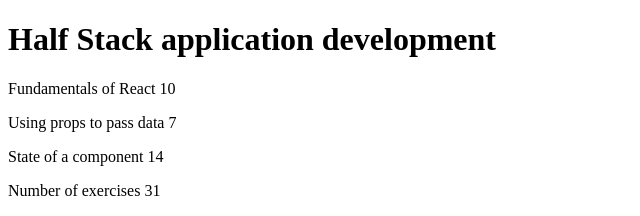
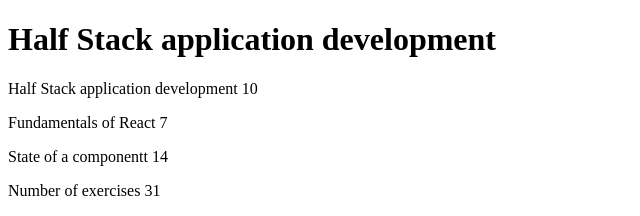
Before and after one commit to pablobenitomar/fullstackopen, a React (Vite) app in the folder part1/courseinfo/: page / in a window 1280 px wide. Shown: the top 216 px of the page, without its empty margins (0-640 px from the left). Built offline with nearby package versions, Linux system fonts and the light colour scheme.

Commit message:
exercise 1.2

```diff
--- a/part1/courseinfo/src/App.jsx
+++ b/part1/courseinfo/src/App.jsx
@@ -8,8 +8,8 @@
   )
 }
 
-const Content = (props) => {
-  console.log(props)
+const Part = (props) => {
+  console.log("Part",props)
   return (
     <>
        <p>
@@ -18,6 +18,17 @@
     </>
   )
 }
+const Content = (props) => {
+  console.log("Content ",props)
+  return (
+    <>
+      <Part part={props.parts[0].part} exercises={props.parts[0].exercises}  />
+      <Part part={props.parts[1].part} exercises={props.parts[1].exercises}  />
+      <Part part={props.parts[2].part} exercises={props.parts[2].exercises}  />
+    </>
+  )
+}
+
 
 const Total = (props) => {
   console.log(props)
@@ -30,21 +41,19 @@
 
 
 const App = () => {
+  const parts = [
+    {part: 'Half Stack application development',exercises:10},
+    {part: 'Fundamentals of React',exercises:7},
+    {part: 'State of a componentt',exercises:14}
+  ]
   const course = 'Half Stack application development'
-  const part1 = 'Fundamentals of React'
-  const exercises1 = 10
-  const part2 = 'Using props to pass data'
-  const exercises2 = 7
-  const part3 = 'State of a component'
-  const exercises3 = 14
 
   return (
     <div>
       <Header course={course} />
-      <Content part={part1} exercises={exercises1}/>
-      <Content part={part2} exercises={exercises2}/>
-      <Content part={part3} exercises={exercises3}/>
-      <Total number={exercises1 + exercises2 + exercises3}/>
+      <Content parts={parts} />
+
+      <Total number={parts[0].exercises + parts[1].exercises + parts[2].exercises}/>
     </div>
   )
 }
```
